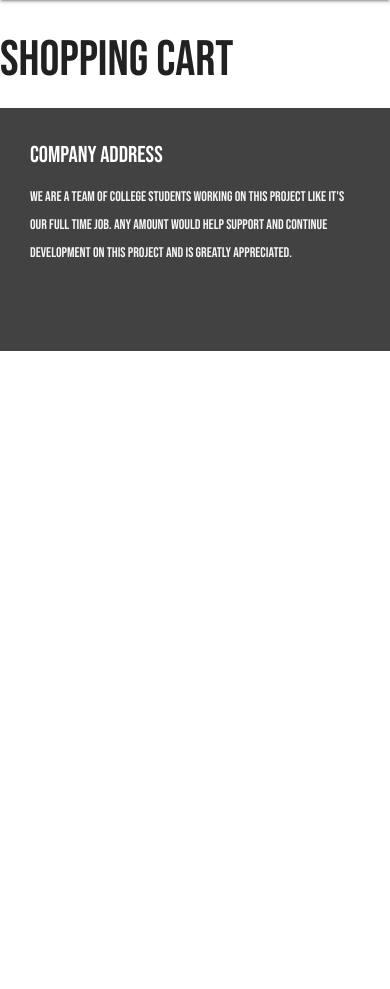
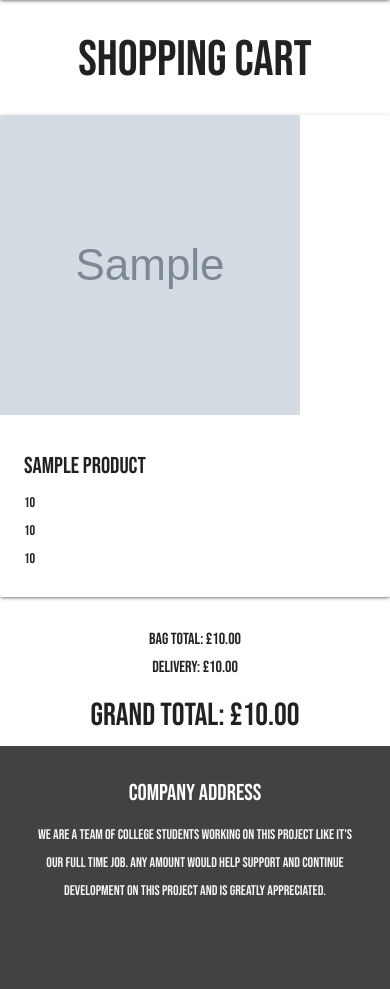
Before and after one commit to CharlesB91/The_Coffee_Co, a Django app: template cart/templates/cart/cart.html in a window 390 px wide. Shown: the part 56-1045 px from the top of the page. Before the commit the page ends 407 px from the top, so only its background shows below. Run offline with Django 3.2, Linux system fonts and the light colour scheme; the template is opened without the code that fills it: most values are stand-ins (such as "Sample title", 1, 10 or a date in 2020); grey boxes marked "Sample" are stand-in pictures; some libraries are stand-ins or nearby versions.

Commit message:
templates added to cart page with styles

```diff
--- a/cart/templates/cart/cart.html
+++ b/cart/templates/cart/cart.html
@@ -2,10 +2,35 @@
 {% load static %}
 
 {% block content %}
-<h2>Shopping Cart</h2>
+<h2 class="cart-head">Shopping Cart</h2>
 {% if cart_items %}
-<div class="container">
+{% for item in cart_items %}
+<div id="cart-area" class="row">
+    <div id="cart-card">
+        <div class="card">
+            <div id="cart-image" class="card-image">
+                <img src="{{ item.product.image.url }}">
+            </div>
+            <div class="card-content">
+                <h5>{{ item.product.name }}</h5>
+                <p>{{ item.product.price }}</p>
+                <p>{{ item.quantity }}</p>
+                <p>{{ item.product.price }}</p>
+            </div>
+        </div>
+    </div>
 </div>
+{% endfor %}
+<div class="cart-head">
+    <h6><strong>Bag Total: £{{ total|floatformat:2 }}</strong></h6>
+    <h6>Delivery: £{{ delivery|floatformat:2 }}</h6>
+    <h4><strong>Grand Total: £{{ grand_total|floatformat:2 }}</strong></h4>
+    {% if free_delivery_delta > 0 %}
+    <p>
+        You could get free delivery by spending just <strong>£{{ free_delivery_delta }}</strong> more!
+    </p>
+</div>
+{% endif %}
 {% else %}
 <p>Your bag is empty.</p>
 <a href="{% url 'products' %}">
--- a/static/css/style.css
+++ b/static/css/style.css
@@ -147,3 +147,10 @@ footer.page-footer {
   #product-detail-name {
     text-align: left;
   }
+
+  /* Shopping Cart */
+
+  #cart-image img {
+    width: 300px;
+    height: 300px;
+  }
--- a/templates/base.html
+++ b/templates/base.html
@@ -33,6 +33,181 @@
 
     {% block extra_js %}
     {% endblock %}
+
+    <style>
+        @import url('https://fonts.googleapis.com/css2?family=Bebas+Neue&display=swap');
+
+/* Global Styles */
+
+html {
+    height: 100%;
+}
+
+#body {
+    font-family: 'Bebas Neue', cursive;
+
+}
+
+/* Nav Bar */
+
+#head-text {
+    color: black !important;
+}
+
+#middle-text {
+    color: black;
+}
+
+nav ul a,
+nav .brand-logo,
+.material-icons {
+    color: #444 !important;
+}
+
+.brand-logo {
+    text-decoration: underline;
+}
+
+p {
+    line-height: 2rem;
+}
+
+.sidenav-trigger {
+    color: #26a69a;
+}
+
+.parallax-container {
+    min-height: 380px;
+    line-height: 0;
+    height: 500px !important;
+    color: rgba(255, 255, 255, .9);
+}
+
+.parallax-container .section {
+    width: 100%;
+}
+
+::-webkit-input-placeholder {
+    text-align: center;
+}
+
+:-moz-placeholder {
+    text-align: center;
+}
+
+
+@media only screen and (max-width : 992px) {
+    .parallax-container .section {
+        position: absolute;
+        top: 40%;
+    }
+
+    #index-banner .section {
+        top: 10%;
+    }
+}
+
+@media only screen and (max-width : 600px) {
+    #index-banner .section {
+        top: 0;
+    }
+}
+
+.icon-block {
+    padding: 0 15px;
+}
+
+.icon-block .material-icons {
+    font-size: inherit;
+}
+
+footer.page-footer {
+    margin: 0;
+}
+
+
+#form1 {
+    margin-left: 200px;
+}
+
+.side-nav li a {
+    text-decoration: none;
+}
+
+#searchResults2 {
+    background-color: #666666;
+}
+
+#searchResults {
+    background-color: #666666;
+}
+
+.right li a {
+    padding-right: 2em;
+    text-decoration: none
+}
+
+.nav-wrapper {
+    background-color: white;
+}
+
+.search-header {
+    text-align: center;
+}
+
+/* Product List */
+
+#product-view {
+    height: 100%;
+    width: 100%;
+    padding: 20px;
+}
+
+.card img {
+    height: 480px !important;
+}
+
+/* Product Detail */
+
+#product-detail-img img {
+    width: 500px;
+    height: 500px;
+  }
+
+  #product-detail {
+    width: 100%;
+    height: 100%;
+    padding: 20px;
+    overflow: hidden;
+  }
+
+  #product-detail-name {
+    text-align: left;
+  }
+
+  /* Shopping Cart */
+
+  #cart-image img {
+    width: 300px !important;
+    height: 300px !important;
+  }
+
+  #cart-card {
+    height: 700x;
+    width: 700px;
+  }
+
+  #cart-area {
+    display: flex;
+    justify-content: center;
+  }
+
+  .cart-head {
+    text-align: center;
+  }
+
+
+    </style>
 
 </head>
 
```
